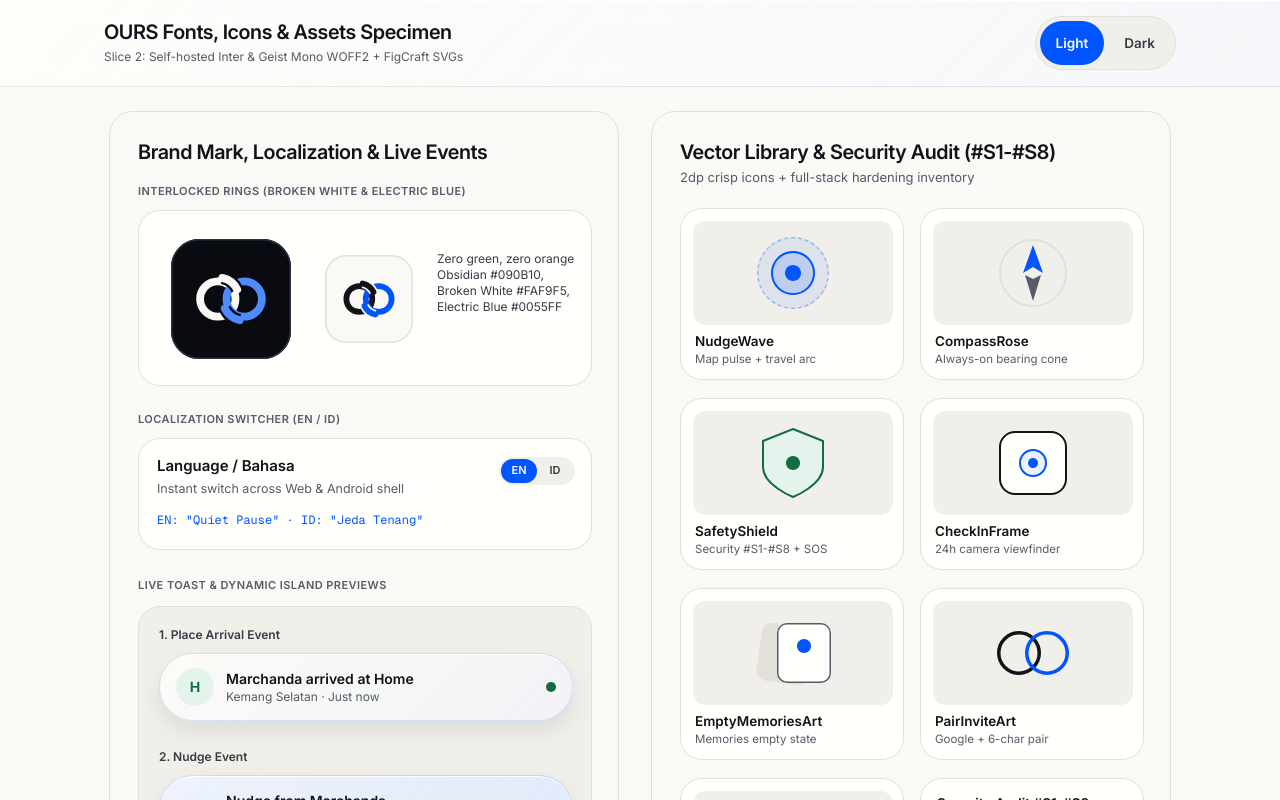
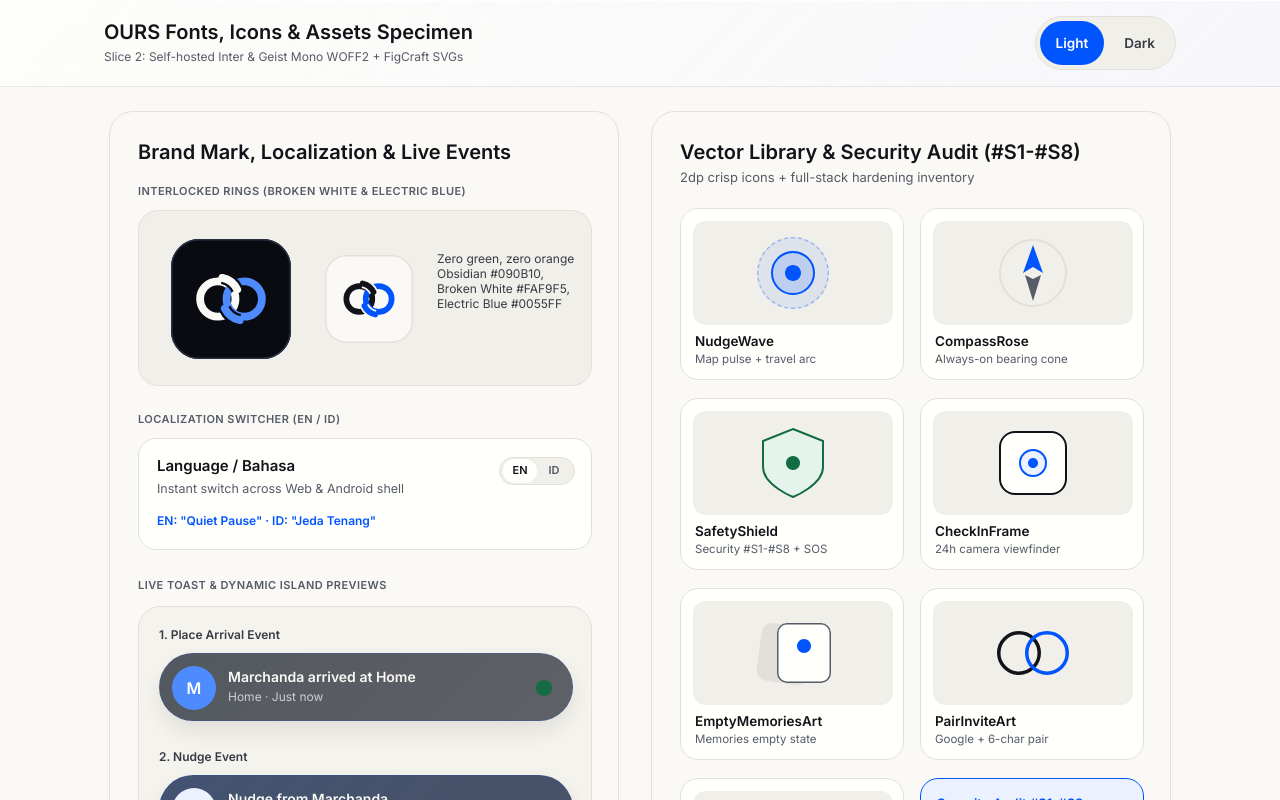
Before and after one commit to dewhush/OURS, a plain HTML site: page web/assets-preview.html in a window 1280 px wide. Drawn offline with Linux system fonts and the light colour scheme.

Commit message:
design(slice-2): calibrate Inter optical-sizing, #panel-brand dark capsules, and #panel-assets #S1-#S8 card

```diff
--- a/web/assets-preview.html
+++ b/web/assets-preview.html
@@ -48,20 +48,22 @@
       <div class="ap-di-stage">
         <div class="ap-di-sub ap-di-sub-1">1. Place Arrival Event</div>
         <div class="ap-di-pill ap-di-arrival">
-          <span class="ap-di-badge">H</span>
+          <span class="ap-di-badge">M</span>
           <div class="ap-di-copy">
             <strong>Marchanda arrived at Home</strong>
-            <span>Kemang Selatan · Just now</span>
+            <span>Home · Just now</span>
           </div>
           <span class="ap-di-dot ap-di-dot-live"></span>
         </div>
 
         <div class="ap-di-sub ap-di-sub-2">2. Nudge Event</div>
         <div class="ap-di-pill ap-di-nudge">
-          <span class="ap-di-badge ap-di-badge-blue">N</span>
+          <span class="ap-di-badge ap-di-badge-blue">
+            <span class="ap-di-heart-dot"></span>
+          </span>
           <div class="ap-di-copy">
             <strong>Nudge from Marchanda</strong>
-            <span>Thinking of you · Tap to open</span>
+            <span>Thinking of you · 14:24</span>
           </div>
           <span class="ap-di-dot ap-di-dot-blue"></span>
         </div>
--- a/web/styles.css
+++ b/web/styles.css
@@ -74,7 +74,7 @@
   --tracking-display: -0.03em;
   --text-heading: 20px;
   --leading-heading: 24px;
-  --tracking-heading: -0.02em;
+  --tracking-heading: 0;
   --text-title: 16px;
   --leading-title: 19px;
   --text-body: 15px;
@@ -2960,6 +2960,10 @@ button:disabled, [aria-disabled="true"] {
 }
 
 /* Slice 1 Token Specimen Preview (Exact 1:1 FigCraft 520x1060 Coordinates) */
+:root, body, .tp-body {
+  font-optical-sizing: none;
+}
+
 .tp-body {
   background: var(--bg-canvas);
   color: var(--ink);
@@ -3590,8 +3594,8 @@ button:disabled, [aria-disabled="true"] {
   top: 98px;
   width: 454px;
   height: 176px;
-  border-radius: var(--radius-card);
-  background: var(--bg-surface);
+  border-radius: 20px;
+  background: var(--bg-surface-muted);
   border: var(--border-hairline) solid var(--line);
   box-sizing: border-box;
 }
@@ -3620,7 +3624,7 @@ button:disabled, [aria-disabled="true"] {
   top: 40px;
   width: 142px;
   font-size: 12px;
-  line-height: 16px;
+  line-height: 15px;
   color: var(--ink-secondary);
 }
 
@@ -3630,7 +3634,7 @@ button:disabled, [aria-disabled="true"] {
   top: 326px;
   width: 454px;
   height: 112px;
-  border-radius: var(--radius-card);
+  border-radius: 18px;
   background: var(--bg-surface);
   border: var(--border-hairline) solid var(--line);
   box-sizing: border-box;
@@ -3661,9 +3665,10 @@ button:disabled, [aria-disabled="true"] {
   top: 18px;
   width: 76px;
   height: 28px;
-  padding: 2px;
-  border-radius: var(--radius-pill);
+  padding: 2px 3px;
+  border-radius: 14px;
   background: var(--bg-surface-muted);
+  border: var(--border-hairline) solid var(--line);
   display: flex;
   align-items: center;
   box-sizing: border-box;
@@ -3672,25 +3677,26 @@ button:disabled, [aria-disabled="true"] {
 .ap-lang-pill {
   flex: 1;
   height: 24px;
-  border-radius: var(--radius-pill);
+  border-radius: 12px;
   display: flex;
   align-items: center;
   justify-content: center;
   font-size: 11px;
   font-weight: 600;
-  color: var(--ink-secondary);
+  color: var(--ink-muted);
 }
 
 .ap-lang-active {
-  background: var(--action);
-  color: var(--on-action);
+  background: var(--bg-surface);
+  color: var(--ink);
 }
 
 .ap-lang-sample {
   position: absolute;
   left: 18px;
   top: 74px;
-  font-family: var(--font-mono);
+  font-family: var(--font-sans);
+  font-weight: 600;
   font-size: 12px;
   line-height: 15px;
   color: var(--action);
@@ -3703,7 +3709,7 @@ button:disabled, [aria-disabled="true"] {
   width: 454px;
   height: 430px;
   border-radius: var(--radius-card);
-  background: var(--bg-surface-muted);
+  background: var(--map-canvas-bg);
   border: var(--border-hairline) solid var(--line);
   box-sizing: border-box;
 }
@@ -3725,67 +3731,89 @@ button:disabled, [aria-disabled="true"] {
   left: 20px;
   width: 414px;
   height: 68px;
+  border-radius: 34px;
+  border: var(--border-hairline) solid var(--border-glass);
+  box-shadow: var(--shadow-capsule);
+  box-sizing: border-box;
+}
+
+.ap-di-arrival {
+  top: 46px;
+  background: var(--glass-capsule-dark);
+}
+
+.ap-di-nudge {
+  top: 168px;
+  background: var(--glass-electric-dark);
+}
+
+.ap-di-badge {
+  position: absolute;
+  left: 12px;
+  top: 12px;
+  width: 44px;
+  height: 44px;
   border-radius: var(--radius-pill);
-  background: var(--glass-capsule-light);
-  border: var(--border-hairline) solid var(--border-glass);
-  box-shadow: var(--glass-rim), var(--shadow-capsule);
-  display: flex;
-  align-items: center;
-  padding: 0 var(--space-md);
-  gap: var(--space-sm);
-  box-sizing: border-box;
-}
-
-.ap-di-arrival { top: 46px; }
-.ap-di-nudge { top: 168px; background: var(--glass-electric-light); }
-
-.ap-di-badge {
-  width: 38px;
-  height: 38px;
+  background: var(--swatch-luminous-blue);
+  color: var(--on-action);
+  display: flex;
+  align-items: center;
+  justify-content: center;
+  font-weight: 600;
+  font-size: 16px;
+}
+
+.ap-di-badge-blue {
+  background: var(--swatch-electric-tint);
+}
+
+.ap-di-heart-dot {
+  width: 20px;
+  height: 20px;
   border-radius: var(--radius-pill);
-  background: var(--success-soft);
-  color: var(--success);
-  display: flex;
-  align-items: center;
-  justify-content: center;
-  font-weight: 700;
-  font-size: 14px;
-  flex-shrink: 0;
-}
-
-.ap-di-badge-blue {
-  background: var(--action-soft);
-  color: var(--action);
+  background: var(--swatch-electric-blue);
 }
 
 .ap-di-copy {
-  flex: 1;
+  position: absolute;
+  left: 68px;
+  top: 14px;
+  right: 48px;
   display: flex;
   flex-direction: column;
-  gap: 2px;
+  gap: 4px;
 }
 
 .ap-di-copy strong {
   font-size: 14px;
   line-height: 17px;
   font-weight: 600;
-  color: var(--swatch-midnight-ink);
+  color: var(--swatch-broken-white);
 }
 
 .ap-di-copy span {
   font-size: 12px;
   line-height: 15px;
-  color: var(--ink-muted);
+  color: var(--ink-secondary);
+}
+
+.ap-di-arrival .ap-di-copy span,
+.ap-di-nudge .ap-di-copy span {
+  color: var(--swatch-soft-stone);
+  opacity: 0.78;
 }
 
 .ap-di-dot {
-  width: 10px;
-  height: 10px;
+  position: absolute;
+  left: 376px;
+  top: 26px;
+  width: 16px;
+  height: 16px;
   border-radius: var(--radius-pill);
 }
 
 .ap-di-dot-live { background: var(--success); }
-.ap-di-dot-blue { background: var(--action); }
+.ap-di-dot-blue { background: var(--swatch-luminous-blue); }
 
 .ap-di-note {
   position: absolute;
@@ -3793,7 +3821,7 @@ button:disabled, [aria-disabled="true"] {
   top: 268px;
   width: 414px;
   font-size: 12px;
-  line-height: 17px;
+  line-height: 15px;
   color: var(--ink-secondary);
 }
 
@@ -3812,7 +3840,7 @@ button:disabled, [aria-disabled="true"] {
   position: relative;
   width: 224px;
   height: 172px;
-  border-radius: var(--radius-card);
+  border-radius: 18px;
   background: var(--bg-surface);
   border: var(--border-hairline) solid var(--line);
   box-sizing: border-box;
@@ -3861,9 +3889,9 @@ button:disabled, [aria-disabled="true"] {
   top: 666px;
   width: 224px;
   height: 172px;
-  border-radius: var(--radius-card);
-  background: var(--bg-surface);
-  border: var(--border-hairline) solid var(--line);
+  border-radius: 18px;
+  background: var(--action-soft);
+  border: var(--border-hairline) solid var(--action);
   box-sizing: border-box;
 }
 
@@ -3872,10 +3900,10 @@ button:disabled, [aria-disabled="true"] {
   left: 16px;
   top: 16px;
   margin: 0;
-  font-size: 13.5px;
+  font-size: 13px;
   line-height: 16px;
   font-weight: 600;
-  color: var(--ink);
+  color: var(--action);
 }
 
 .ap-audit-card p {
@@ -3885,7 +3913,7 @@ button:disabled, [aria-disabled="true"] {
   width: 192px;
   margin: 0;
   font-size: 11px;
-  line-height: 15px;
+  line-height: 13px;
   color: var(--ink-secondary);
 }
 
```
